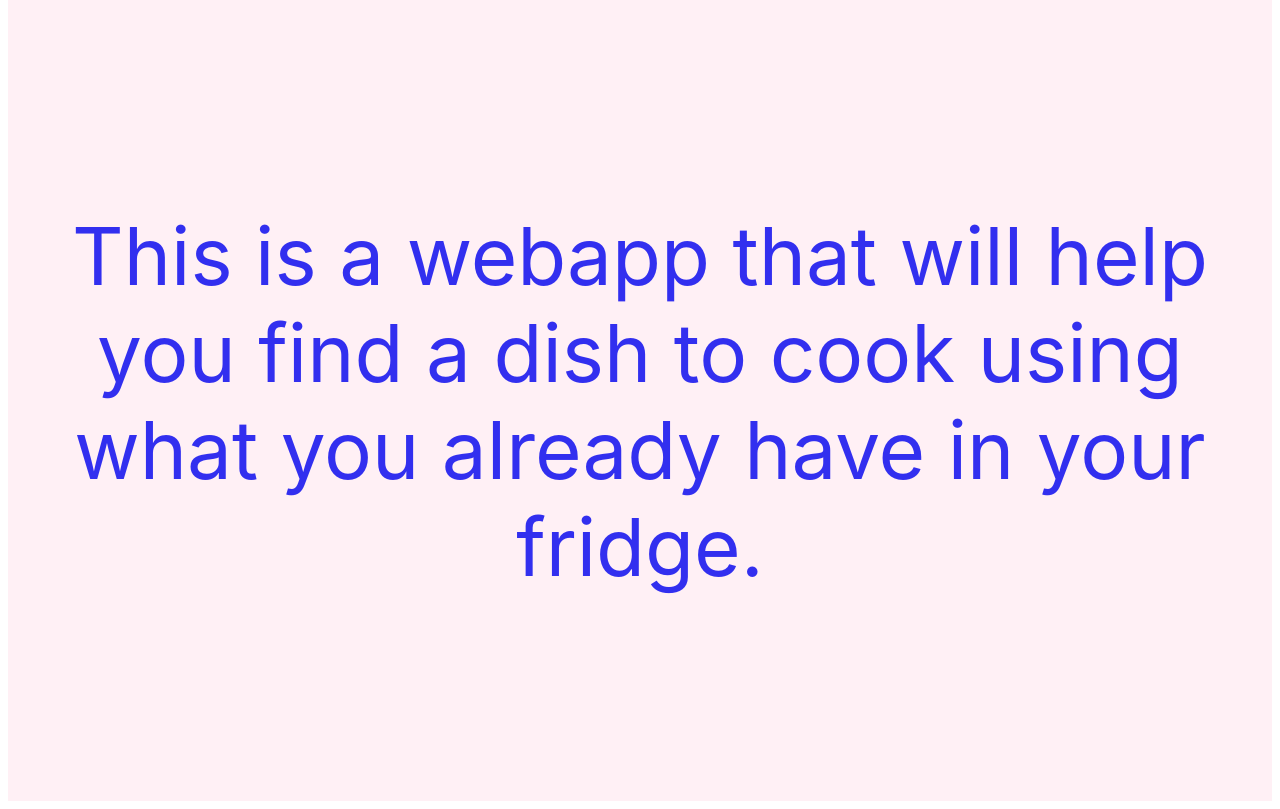
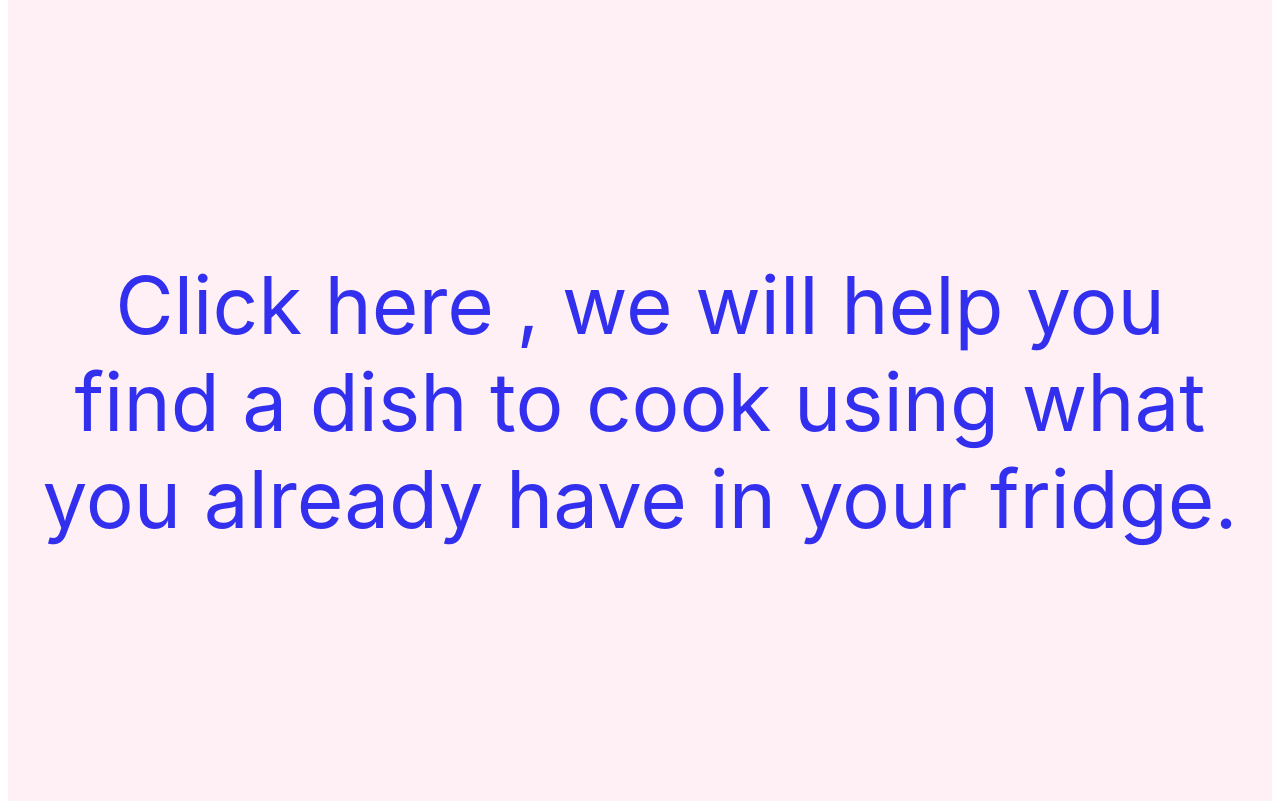
Before and after one commit to takakikato/MIS3640-Team-Project, a Flask app: page / in a window 1280 px wide. Shown: the part 807-1616 px from the top of the page. Run offline with Flask 2, Linux system fonts and the light colour scheme.

Commit message:
Update welcome_2.html

```diff
--- a/templates/welcome_2.html
+++ b/templates/welcome_2.html
@@ -20,7 +20,7 @@
 </div>
 
 <div class = "section">
-    <a href="{{ url_for('search') }}">This is a webapp that will help you find a dish to cook using what you already have in your fridge.</a>
+    <a href="{{ url_for('search') }}"> Click here , we will help you find a dish to cook using what you already have in your fridge.</a>
 </div>
 
 <style>
```
